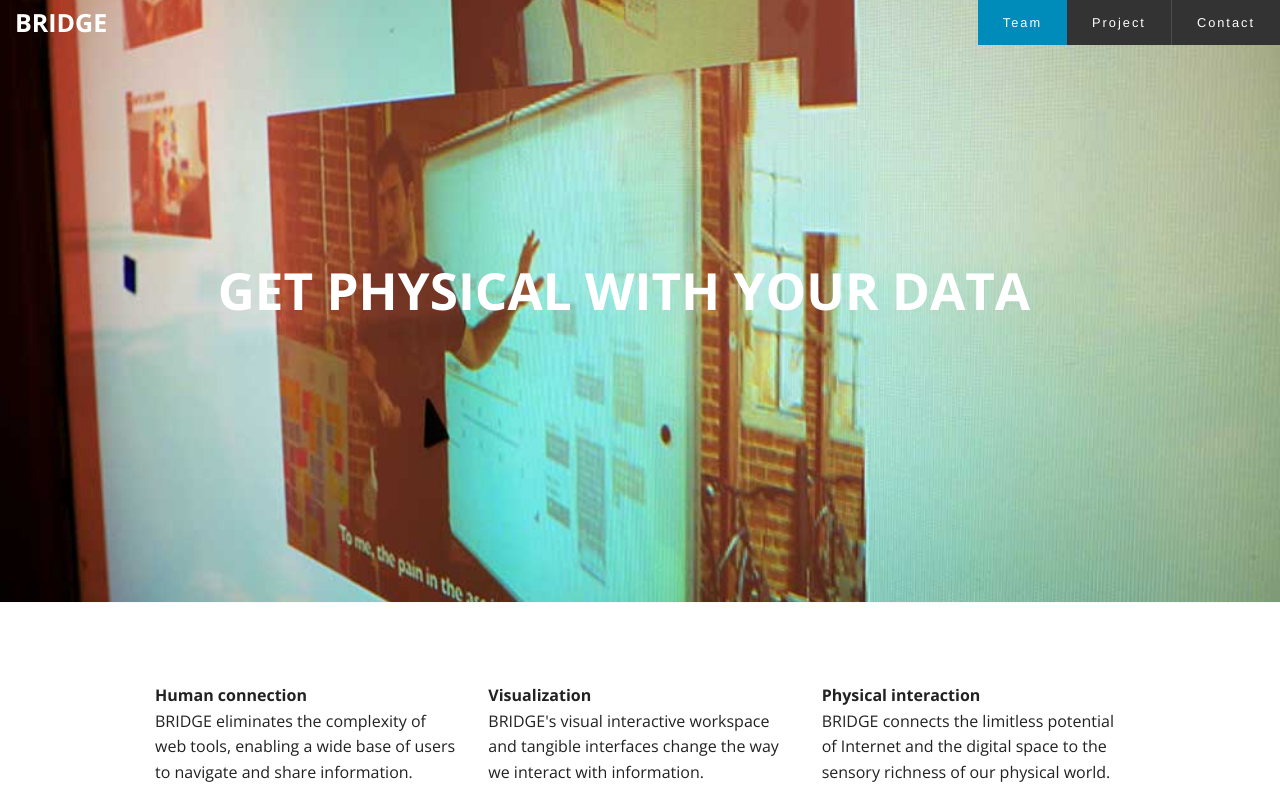
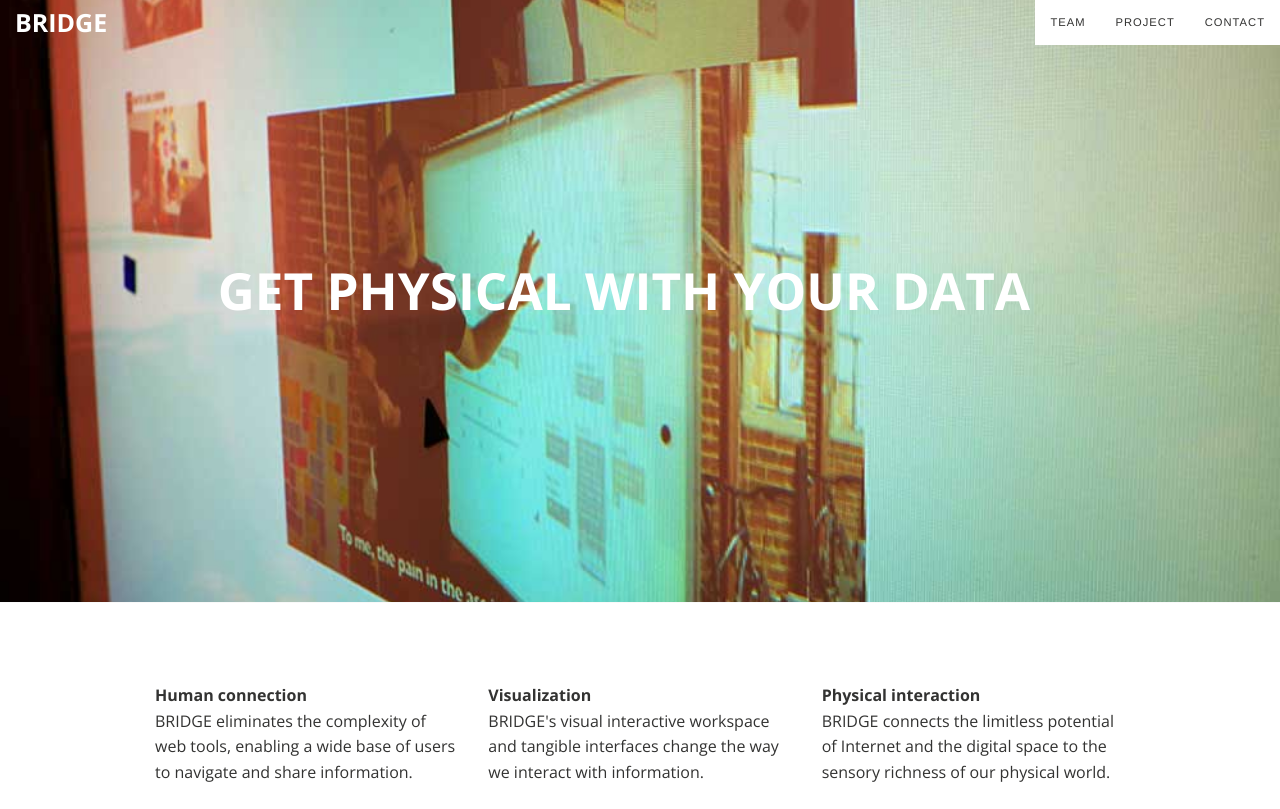
Before and after one commit to cmdelaserna/bridge, a plain HTML site: page index.html in a window 1280 px wide. Shown: the top 809 px of the page. Drawn offline with nearby package versions, Linux system fonts and the light colour scheme.

Commit message:
navigation fixed

```diff
--- a/_site/css/main.css
+++ b/_site/css/main.css
@@ -4,6 +4,7 @@ body {
   margin: 0;
   padding: 0;
   border:0;
+  color: #333332;
 }
 
 .top-bar .name {
@@ -24,16 +25,25 @@ body {
   background: none;
 }
 
+.top-bar-section li.active:not(.has-form) a:not(.button) {
+  background: #fff;
+  color: #333332;
+}
+
+.top-bar-section li.active:not(.has-form) a:hover:not(.button) {
+  background: #d9d9d9;
+}
+
 ul.right li a {
-  font-size: 0.8rem;
-  margin-right: 20px;
-  font-weight: 100;
-  letter-spacing: 2px;
+  font-size: 0.7rem;
+  font-weight: 500;
+  letter-spacing: 1px;
   text-align: center;
+  text-transform: uppercase;
 }
 
 ul.right li {
-  background: none;
+  background: #fff;
 }
 
 h1, h2, h3 {
--- a/css/main.css
+++ b/css/main.css
@@ -4,6 +4,7 @@ body {
   margin: 0;
   padding: 0;
   border:0;
+  color: #333332;
 }
 
 .top-bar .name {
@@ -24,16 +25,25 @@ body {
   background: none;
 }
 
+.top-bar-section li.active:not(.has-form) a:not(.button) {
+  background: #fff;
+  color: #333332;
+}
+
+.top-bar-section li.active:not(.has-form) a:hover:not(.button) {
+  background: #d9d9d9;
+}
+
 ul.right li a {
-  font-size: 0.8rem;
-  margin-right: 20px;
-  font-weight: 100;
-  letter-spacing: 2px;
+  font-size: 0.7rem;
+  font-weight: 500;
+  letter-spacing: 1px;
   text-align: center;
+  text-transform: uppercase;
 }
 
 ul.right li {
-  background: none;
+  background: #fff;
 }
 
 h1, h2, h3 {
--- a/index.html
+++ b/index.html
@@ -24,9 +24,8 @@
     </ul> <section class="top-bar-section"> <!-- Right Nav Section -->
     <ul class="right">
       <li class="active"><a href="#team">Team</a></li>
-      <li><a href="#project">Project</a></li>
-      <li class="divider"></li>
-      <li><a href="#contact">Contact</a></li>
+      <li class="active"><a href="#project">Project</a></li>
+      <li class="active"><a href="#contact">Contact</a></li>
     </ul>
     </nav>
 
```
Also changed, not shown: _site/index.html (+2 -3 lines), _site/js/app.js (+16 -0 lines), js/app.js (+16 -0 lines).
